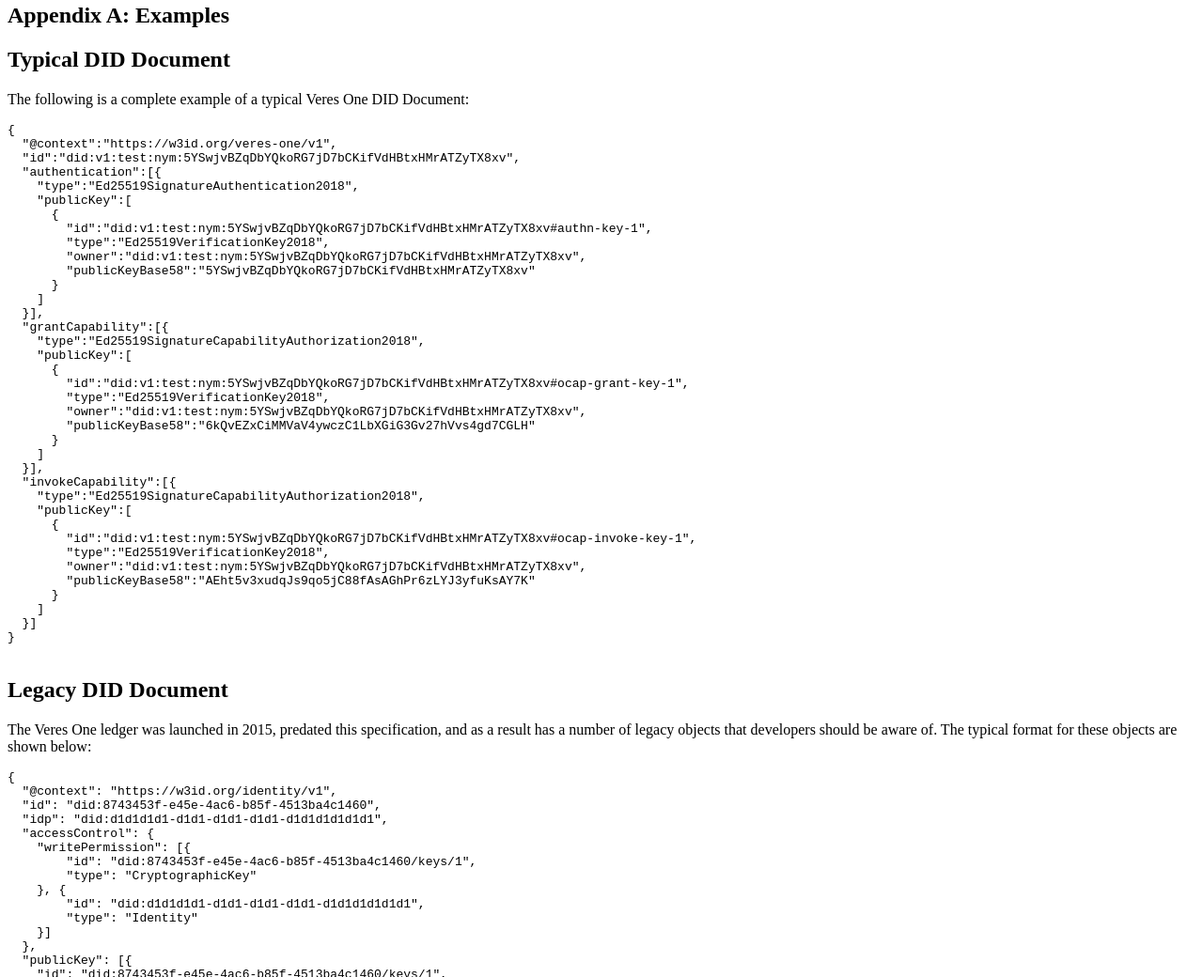
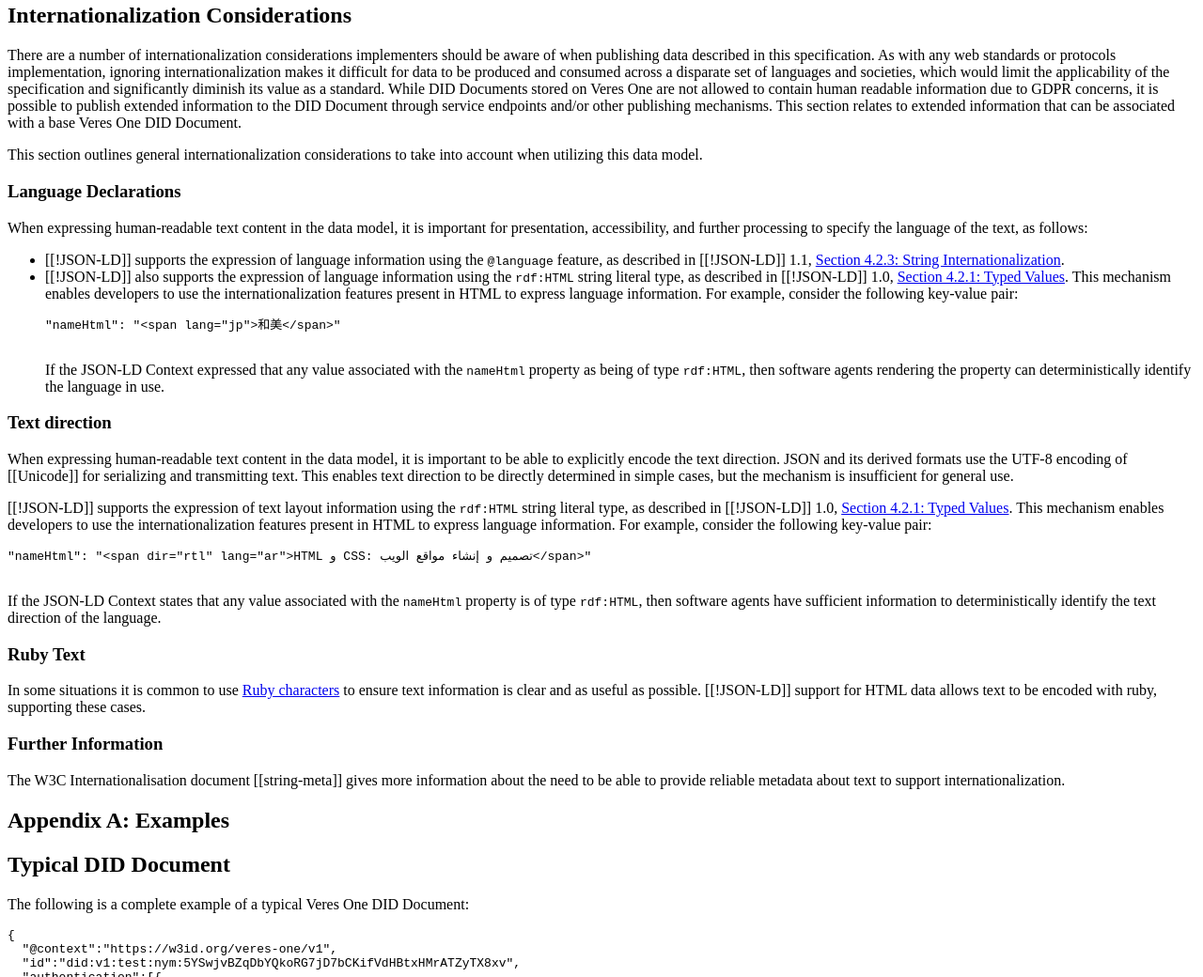
Before and after one commit to w3c-ccg/did-method-v1, a plain HTML site: page index.html in a window 1280 px wide. Shown: the part 9632-10672 px from the top of the page at 94% size. Drawn offline with Linux system fonts and the light colour scheme; a script that the page names is missing.

Commit message:
Add i18n contents.

```diff
--- a/index.html
+++ b/index.html
@@ -1149,6 +1149,118 @@ for people with varying abilities.
   </section>
 </section>
 
+<section class="informative">
+  <h2>Internationalization Considerations</h2>
+
+  <p>
+There are a number of internationalization considerations implementers should be
+aware of when publishing data described in this specification. As with any web
+standards or protocols implementation, ignoring internationalization makes it
+difficult for data to be produced and consumed across a disparate set of
+languages and societies, which would limit the applicability of the
+specification and significantly diminish its value as a standard. While
+DID Documents stored on Veres One are not allowed to contain human readable
+information due to GDPR concerns, it is possible to publish extended information
+to the DID Document through service endpoints and/or other publishing
+mechanisms. This section relates to extended information that can be associated
+with a base Veres One DID Document.
+  </p>
+
+  <p>
+This section outlines general internationalization considerations to take into
+account when utilizing this data model.
+  </p>
+
+  <section class="informative">
+    <h3>Language Declarations</h3>
+
+    <p>
+When expressing human-readable text content in the data model, it is important
+for presentation, accessibility, and further processing to specify the language
+of the text, as follows:
+    </p>
+
+    <ul>
+      <li>
+[[!JSON-LD]] supports the expression of language information using the
+<code>@language</code> feature, as described in [[!JSON-LD]] 1.1,
+<a href="https://www.w3.org/TR/json-ld11/#string-internationalization">Section 4.2.3: String Internationalization</a>.
+      </li>
+      <li>
+[[!JSON-LD]] also supports the expression of language information using the
+<code>rdf:HTML</code> string literal type, as described in [[!JSON-LD]] 1.0,
+<a href="https://www.w3.org/TR/json-ld11/#typed-values">Section 4.2.1: Typed Values</a>.
+This mechanism enables developers to use the internationalization features
+present in HTML to express language information. For example, consider the
+following key-value pair:
+
+        <pre>
+"nameHtml": "&lt;span lang="jp">和美&lt;/span>"
+        </pre>
+
+        <p>
+If the JSON-LD Context expressed that any value associated with the
+<code>nameHtml</code> property as being of type <code>rdf:HTML</code>, then
+software agents rendering the property can deterministically identify the
+language in use.
+        </p>
+      </li>
+    </ul>
+  </section>
+
+  <section class="informative">
+    <h3>Text direction</h3>
+
+    <p>
+When expressing human-readable text content in the data model, it is important
+to be able to explicitly encode the text direction. JSON and its derived formats
+use the UTF-8 encoding of [[Unicode]] for serializing and transmitting text.
+This enables text direction to be directly determined in simple cases,
+but the mechanism is insufficient for general use.
+    </p>
+
+    <p>
+[[!JSON-LD]] supports the expression of text layout information using the
+<code>rdf:HTML</code> string literal type, as described in [[!JSON-LD]] 1.0,
+<a href="https://www.w3.org/TR/json-ld11/#typed-values">Section 4.2.1: Typed Values</a>.
+This mechanism enables developers to use the internationalization features
+present in HTML to express language information. For example, consider the
+following key-value pair:
+
+    <pre>
+"nameHtml": "&lt;span dir="rtl" lang="ar">HTML و CSS: تصميم و إنشاء مواقع الويب&lt;/span>"
+    </pre>
+
+    <p>
+If the JSON-LD Context states that any value associated with the
+<code>nameHtml</code> property is of type <code>rdf:HTML</code>, then software
+agents have sufficient information to deterministically identify the text
+direction of the language.
+    </p>
+
+  </section>
+
+  <section class="informative">
+    <h3>Ruby Text</h3>
+    <p>
+In some situations it is common to use
+<a href="https://en.wikipedia.org/wiki/Ruby_character">Ruby characters</a>
+to ensure text information is clear and as useful as possible.
+[[!JSON-LD]] support for HTML data allows text to be encoded with ruby,
+supporting these cases.
+    </p>
+  </section>
+
+  <section class="informative">
+    <h3>Further Information</h3>
+    <p>
+The W3C Internationalisation document [[string-meta]] gives more information
+about the need to be able to provide reliable metadata about text to support
+internationalization.
+    </p>
+  </section>
+
+</section>
 
 <section class="appendix">
   <h1>Appendix A: Examples</h2>
```
